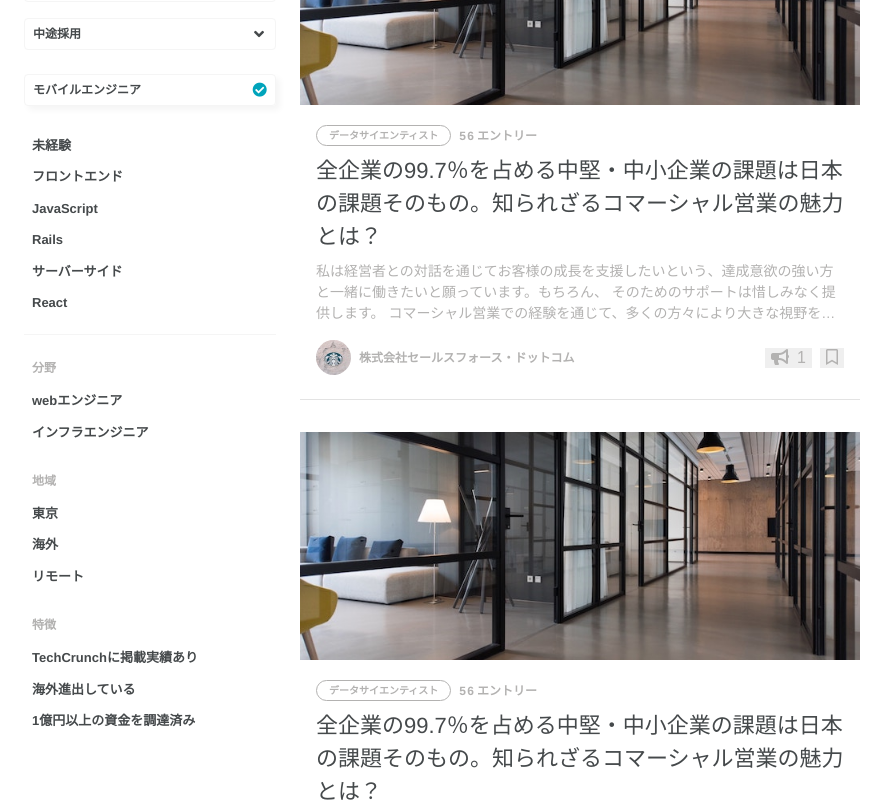
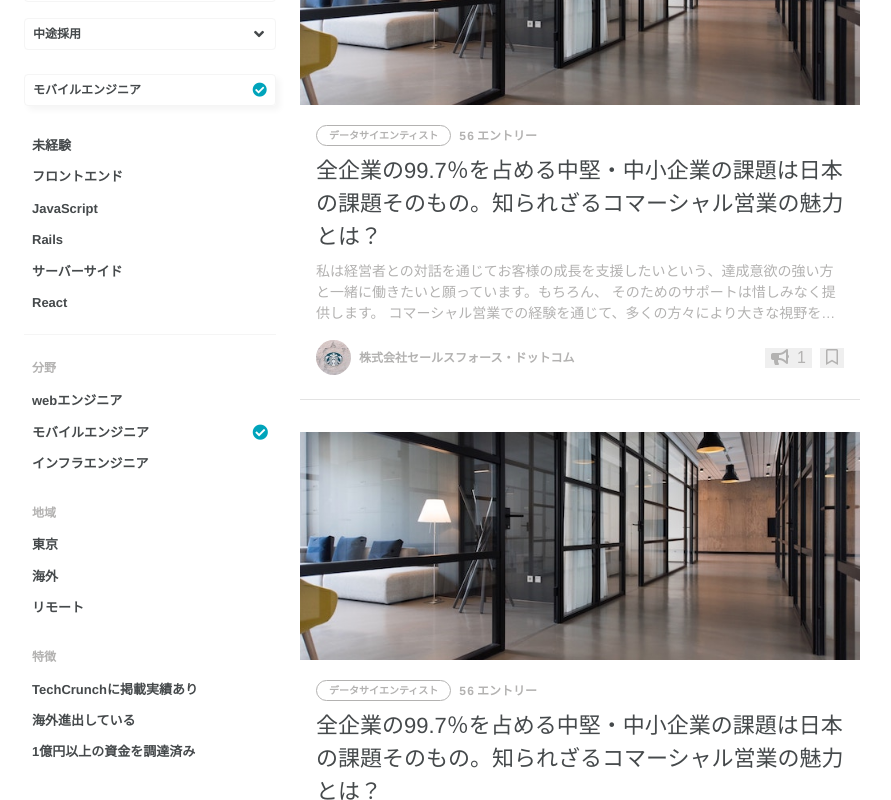
Before and after one commit to yk-port/clone-wantedly, a React (Create React App) app: page / in a window 1280 px wide. Both pictures are taken after a click on the item "モバイルエンジニア". Shown: the part 721-1521 px from the top of the page, without its empty margins (210-1101 px from the left). Built offline with nearby package versions, Linux system fonts and the light colour scheme.

Commit message:
feat(sidebar): SelectSearch部分のリスト選択UX
#5370d7c を展開、選択されてらselectedというclassを付与するように実装

```diff
--- a/src/components/sidebar/SelectSearch.js
+++ b/src/components/sidebar/SelectSearch.js
@@ -10,6 +10,14 @@ class SelectSearch extends React.Component {
       if (termsList.tag === tag && !termsList.selected) {
         return (
           <li className="select-search__list"
+              key={termsList.id}
+              onClick={() => this.handleClickAddTerms(termsList.id)} >
+            {termsList.terms}
+          </li>
+        );
+      } else if (termsList.tag === tag && termsList.selected) {
+        return (
+          <li className="recommend-search__list recommend-search__list--selected"
               key={termsList.id}
               onClick={() => this.handleClickAddTerms(termsList.id)} >
             {termsList.terms}
```
